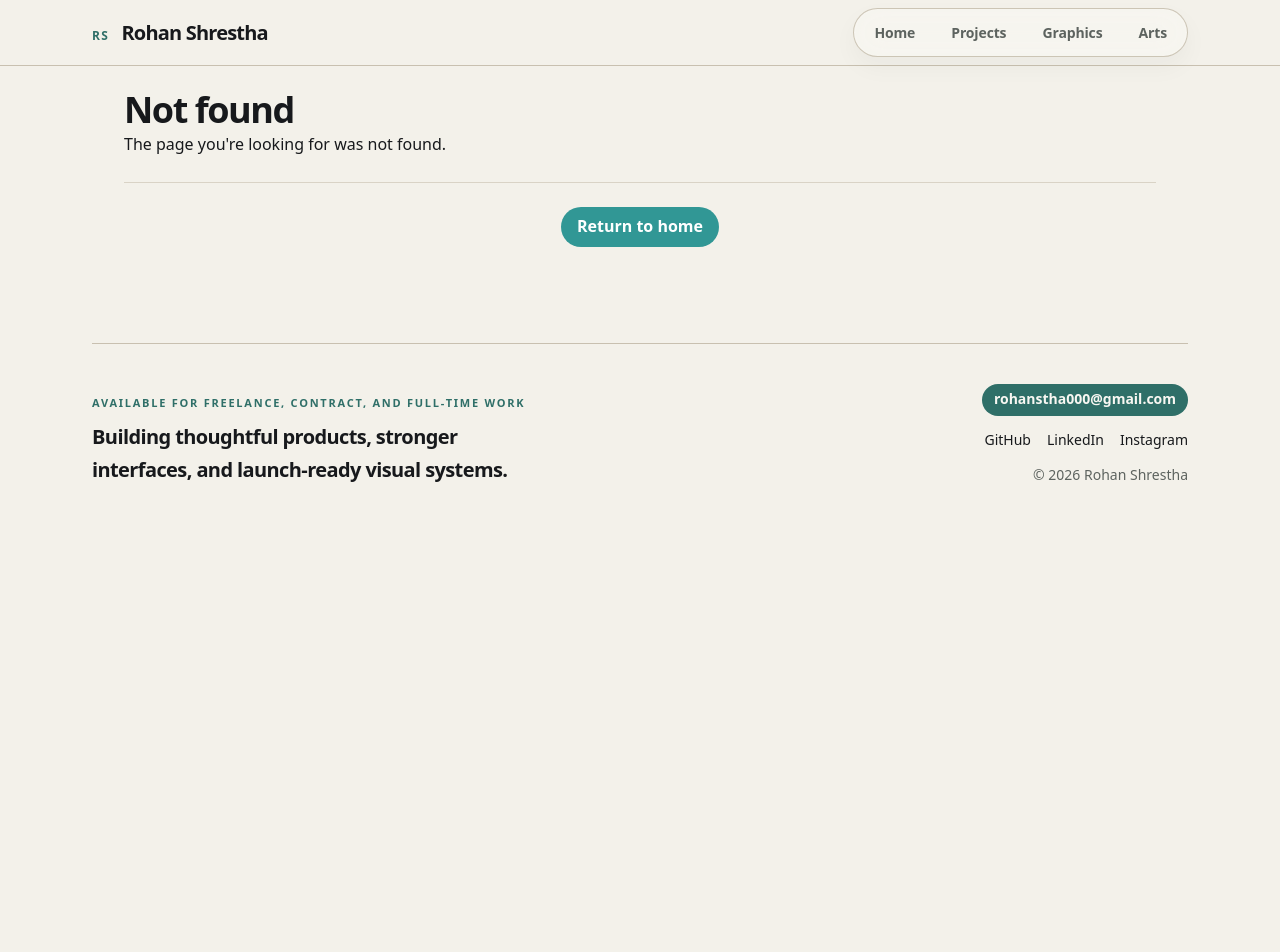
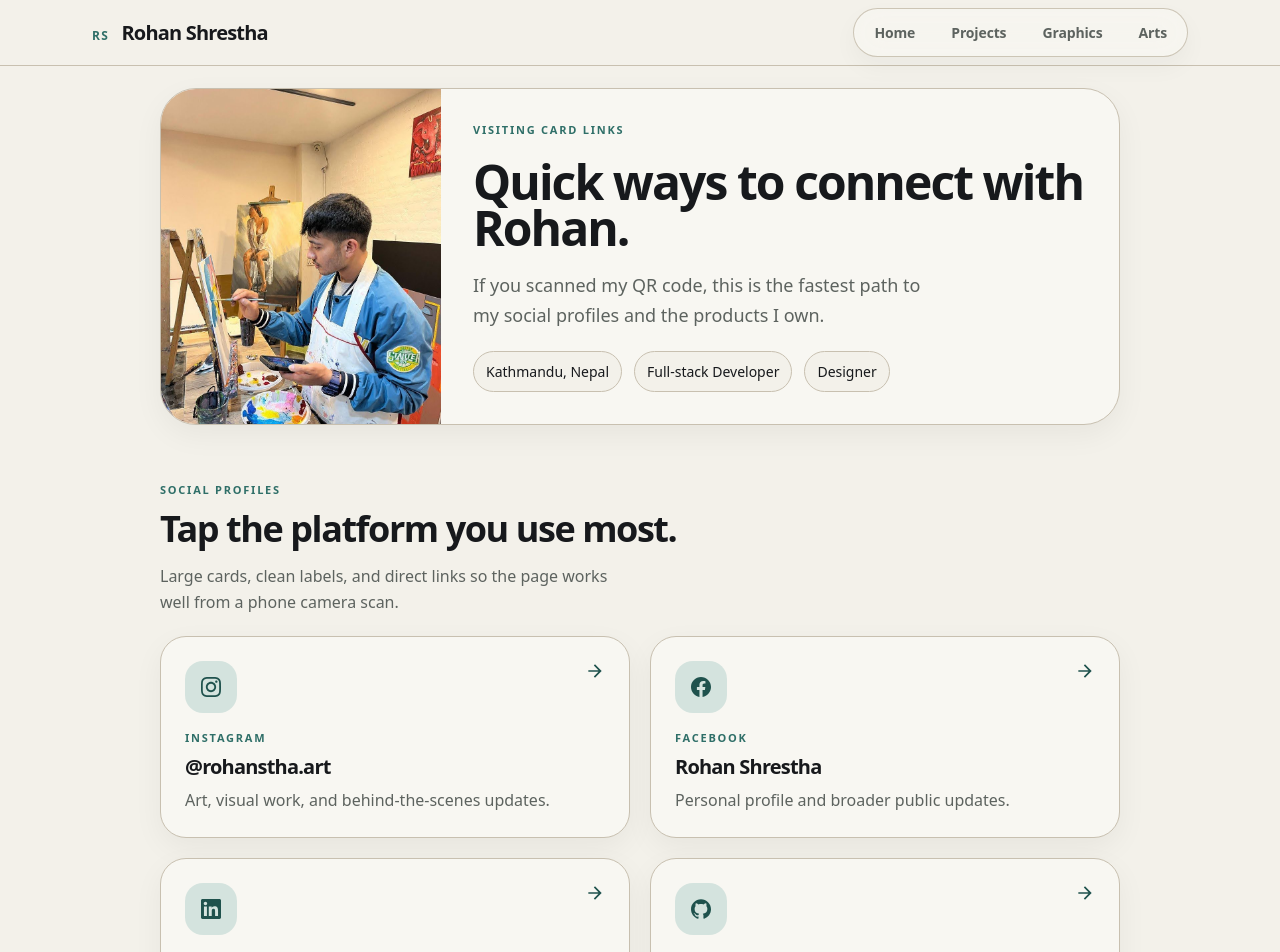
Before and after one commit to rohansthaart/rohanshrestha, a Next.js app: page /link in a window 1280 px wide. Before the commit this address had no page. Shown: the top 952 px of the page. Before the commit the page ends 800 px from the top, so only its background shows below. Built offline with nearby package versions, Linux system fonts and the light colour scheme.

Commit message:
add:link page

```diff
--- /dev/null
+++ b/pages/link.js
@@ -0,0 +1,315 @@
+import NextImage from 'next/image'
+import {
+  AspectRatio,
+  Box,
+  Grid,
+  Heading,
+  HStack,
+  Icon,
+  Link,
+  SimpleGrid,
+  Stack,
+  Text
+} from '@chakra-ui/react'
+import { ArrowForwardIcon } from '@chakra-ui/icons'
+import {
+  SiFacebook,
+  SiGithub,
+  SiInstagram,
+  SiLinkedin
+} from 'react-icons/si'
+import Layout from '../components/layouts/article'
+import Section from '../components/section'
+import portraitImage from '../public/images/rohan.jpg'
+import kastharaThumb from '../public/images/works/Kasthara.png'
+import khajaqrThumb from '../public/images/works/khajaqr.jpeg'
+
+const socialLinks = [
+  {
+    label: 'Instagram',
+    href: 'https://instagram.com/rohanstha.art',
+    handle: '@rohanstha.art',
+    note: 'Art, visual work, and behind-the-scenes updates.',
+    icon: SiInstagram
+  },
+  {
+    label: 'Facebook',
+    href: 'https://www.facebook.com/rohanstha.jsx/',
+    handle: 'Rohan Shrestha',
+    note: 'Personal profile and broader public updates.',
+    icon: SiFacebook
+  },
+  {
+    label: 'LinkedIn',
+    href: 'https://www.linkedin.com/in/rohan-shrestha-9b11501aa/',
+    handle: 'rohan-shrestha-9b11501aa',
+    note: 'Professional background, work history, and contact.',
+    icon: SiLinkedin
+  },
+  {
+    label: 'GitHub',
+    href: 'https://github.com/rohansthaart',
+    handle: '@rohansthaart',
+    note: 'Code, experiments, and shipped portfolio work.',
+    icon: SiGithub
+  }
+]
+
+const ownedBrands = [
+  {
+    title: 'Kasthara',
+    href: 'https://kasthara.com/',
+    image: kastharaThumb,
+    summary:
+      'Handcrafted and personalized wood engraving products with a warmer gifting story.',
+    label: 'Brand I own'
+  },
+  {
+    title: 'KhajaQR',
+    href: 'https://khajaqr.com/',
+    image: khajaqrThumb,
+    summary:
+      'QR ordering platform built for restaurants, cafes, and faster table-side service.',
+    label: 'Product I own'
+  }
+]
+
+const SocialCard = ({ item }) => (
+  <Link
+    href={item.href}
+    isExternal
+    display="block"
+    _hover={{ textDecoration: 'none' }}
+  >
+    <Box
+      h="100%"
+      borderWidth="1px"
+      borderColor="line"
+      borderRadius="26px"
+      bg="paperElevated"
+      p={{ base: 5, md: 6 }}
+      boxShadow="card"
+      transition="transform 180ms cubic-bezier(0.23, 1, 0.32, 1), box-shadow 180ms cubic-bezier(0.23, 1, 0.32, 1), border-color 180ms cubic-bezier(0.23, 1, 0.32, 1)"
+      _hover={{
+        transform: 'translateY(-2px)',
+        boxShadow: 'lift',
+        borderColor: 'accent'
+      }}
+    >
+      <Stack spacing={4}>
+        <HStack justify="space-between" align="start">
+          <Box
+            display="inline-flex"
+            alignItems="center"
+            justifyContent="center"
+            boxSize="52px"
+            borderRadius="18px"
+            bg="accentMuted"
+            color="accentStrong"
+          >
+            <Icon as={item.icon} boxSize={5} />
+          </Box>
+          <ArrowForwardIcon color="accentStrong" boxSize={5} />
+        </HStack>
+
+        <Box>
+          <Text textStyle="eyebrow" color="accent" mb={2}>
+            {item.label}
+          </Text>
+          <Heading as="h2" size="md" mb={2}>
+            {item.handle}
+          </Heading>
+          <Text color="muted">{item.note}</Text>
+        </Box>
+      </Stack>
+    </Box>
+  </Link>
+)
+
+const BrandCard = ({ item }) => (
+  <Link
+    href={item.href}
+    isExternal
+    display="block"
+    _hover={{ textDecoration: 'none' }}
+  >
+    <Box
+      h="100%"
+      borderWidth="1px"
+      borderColor="line"
+      borderRadius="28px"
+      overflow="hidden"
+      bg="paperElevated"
+      boxShadow="card"
+      transition="transform 180ms cubic-bezier(0.23, 1, 0.32, 1), box-shadow 180ms cubic-bezier(0.23, 1, 0.32, 1), border-color 180ms cubic-bezier(0.23, 1, 0.32, 1)"
+      _hover={{
+        transform: 'translateY(-2px)',
+        boxShadow: 'lift',
+        borderColor: 'accent'
+      }}
+    >
+      <AspectRatio ratio={16 / 10}>
+        <Box position="relative" w="100%" h="100%" bg="surface">
+          <NextImage
+            src={item.image}
+            alt={item.title}
+            fill
+            placeholder="blur"
+            sizes="(max-width: 48em) 100vw, 420px"
+            style={{ objectFit: 'cover' }}
+          />
+        </Box>
+      </AspectRatio>
+
+      <Stack spacing={3} p={{ base: 5, md: 6 }}>
+        <HStack justify="space-between" align="center">
+          <Text textStyle="eyebrow" color="accent">
+            {item.label}
+          </Text>
+          <ArrowForwardIcon color="accentStrong" boxSize={5} />
+        </HStack>
+        <Heading as="h2" size="lg">
+          {item.title}
+        </Heading>
+        <Text color="muted">{item.summary}</Text>
+        <Text fontSize="sm" fontWeight="600" color="accentStrong">
+          Visit website
+        </Text>
+      </Stack>
+    </Box>
+  </Link>
+)
+
+const LinksPage = () => {
+  return (
+    <Layout title="Links">
+      <Stack spacing={{ base: 10, md: 14 }} maxW="960px" mx="auto">
+        <Section mb={0}>
+          <Box
+            borderWidth="1px"
+            borderColor="line"
+            borderRadius={{ base: '28px', md: '36px' }}
+            bg="paperElevated"
+            boxShadow="card"
+            overflow="hidden"
+          >
+            <Grid
+              templateColumns={{ base: '1fr', md: '280px minmax(0, 1fr)' }}
+              gap={{ base: 0, md: 0 }}
+            >
+              <Box
+                position="relative"
+                minH={{ base: '280px', md: '100%' }}
+                bg="surface"
+              >
+                <NextImage
+                  src={portraitImage}
+                  alt="Portrait of Rohan Shrestha"
+                  fill
+                  priority
+                  placeholder="blur"
+                  sizes="(max-width: 48em) 100vw, 280px"
+                  style={{ objectFit: 'cover' }}
+                />
+              </Box>
+
+              <Stack spacing={5} p={{ base: 6, md: 8 }} justify="center">
+                <Text textStyle="eyebrow" color="accent">
+                  Visiting Card Links
+                </Text>
+                <Heading as="h1" variant="page-title" fontSize={{ base: '3xl', md: '5xl' }}>
+                  Quick ways to connect with Rohan.
+                </Heading>
+                <Text fontSize={{ base: 'md', md: 'lg' }} color="muted" maxW="46ch">
+                  If you scanned my QR code, this is the fastest path to my
+                  social profiles and the products I own.
+                </Text>
+                <HStack
+                  spacing={3}
+                  flexWrap="wrap"
+                  color="muted"
+                  fontSize="sm"
+                >
+                  <Text
+                    px={3}
+                    py={2}
+                    borderRadius="full"
+                    borderWidth="1px"
+                    borderColor="line"
+                    bg="paper"
+                  >
+                    Kathmandu, Nepal
+                  </Text>
+                  <Text
+                    px={3}
+                    py={2}
+                    borderRadius="full"
+                    borderWidth="1px"
+                    borderColor="line"
+                    bg="paper"
+                  >
+                    Full-stack Developer
+                  </Text>
+                  <Text
+                    px={3}
+                    py={2}
+                    borderRadius="full"
+                    borderWidth="1px"
+                    borderColor="line"
+                    bg="paper"
+                  >
+                    Designer
+                  </Text>
+                </HStack>
+              </Stack>
+            </Grid>
+          </Box>
+        </Section>
+
+        <Section mb={0}>
+          <Box mb={5}>
+            <Text textStyle="eyebrow" color="accent" mb={3}>
+              Social Profiles
+            </Text>
+            <Heading as="h2" variant="section-title">
+              Tap the platform you use most.
+            </Heading>
+            <Text color="muted" maxW="52ch">
+              Large cards, clean labels, and direct links so the page works well
+              from a phone camera scan.
+            </Text>
+          </Box>
+
+          <SimpleGrid columns={{ base: 1, md: 2 }} spacing={5}>
+            {socialLinks.map(item => (
+              <SocialCard key={item.label} item={item} />
+            ))}
+          </SimpleGrid>
+        </Section>
+
+        <Section mb={0}>
+          <Box mb={5}>
+            <Text textStyle="eyebrow" color="accent" mb={3}>
+              Brands I Own
+            </Text>
+            <Heading as="h2" variant="section-title">
+              Two projects I am actively building.
+            </Heading>
+            <Text color="muted" maxW="56ch">
+              If you want to see what I am building beyond my personal profile,
+              these are the best places to start.
+            </Text>
+          </Box>
+
+          <SimpleGrid columns={{ base: 1, md: 2 }} spacing={6}>
+            {ownedBrands.map(item => (
+              <BrandCard key={item.title} item={item} />
+            ))}
+          </SimpleGrid>
+        </Section>
+      </Stack>
+    </Layout>
+  )
+}
+
+export default LinksPage
```
